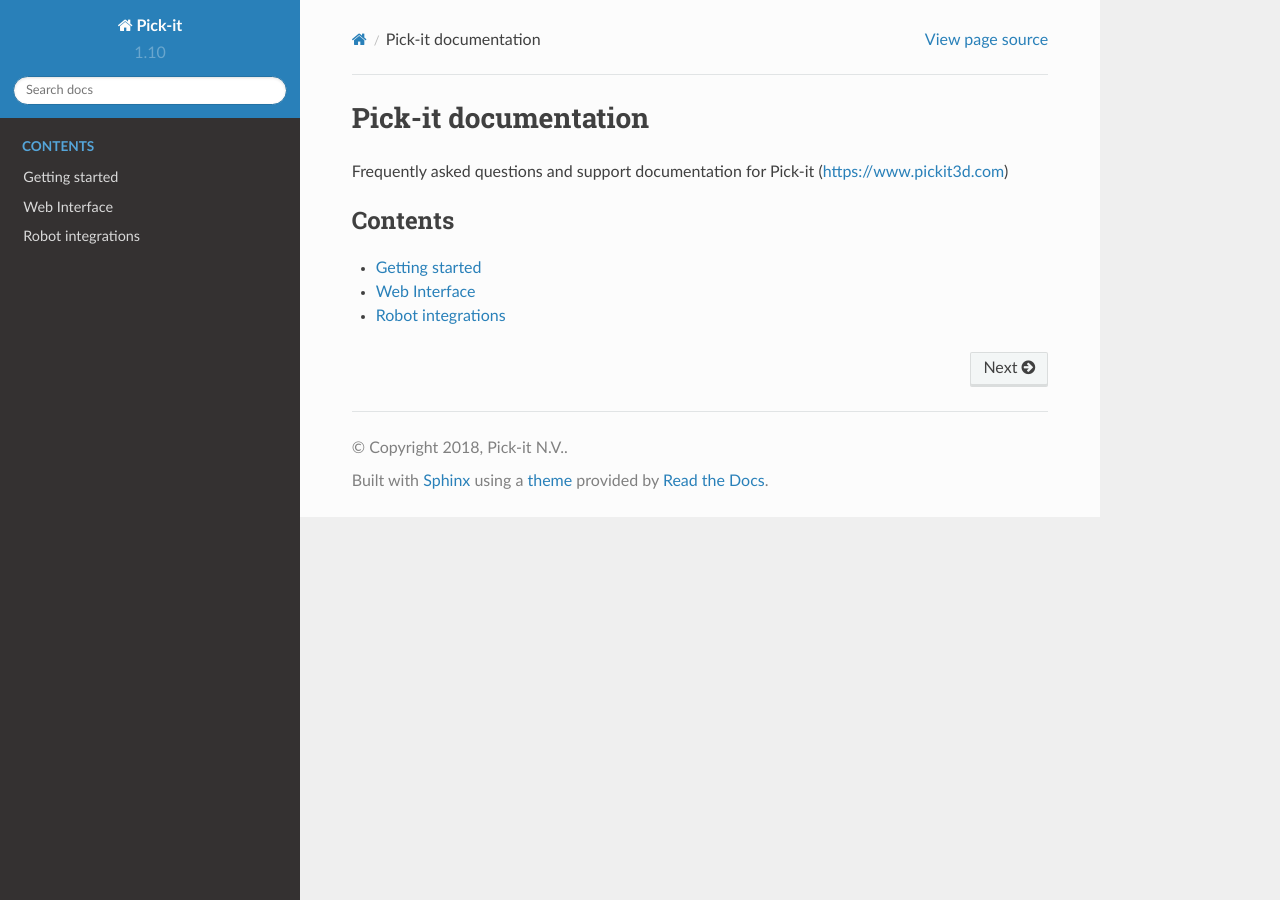
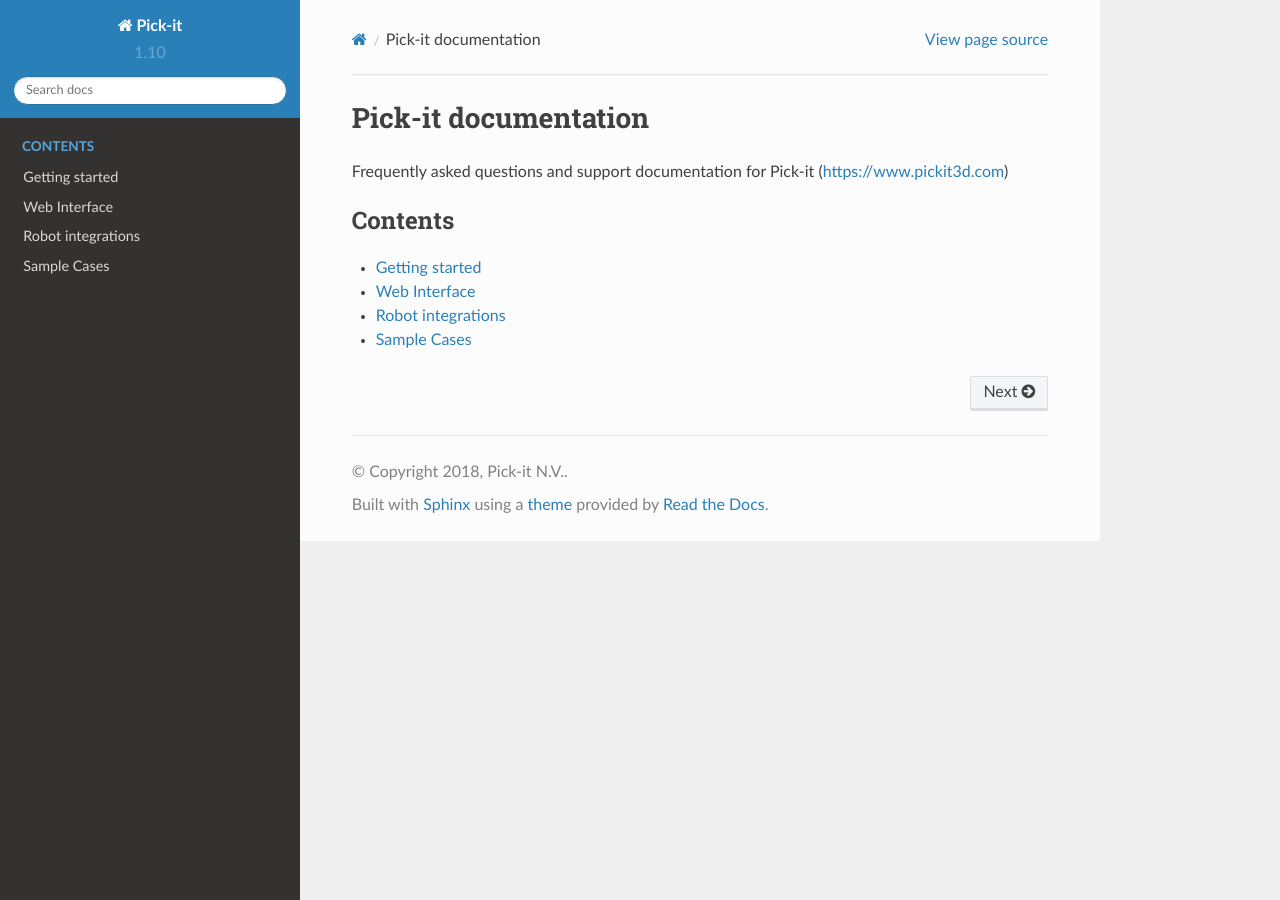
Before and after one commit to yuanshunning/pickit-docs, a Sphinx documentation site: the page built from docs/index.rst, in a window 1280 px wide. Built offline with Sphinx 7.4.7 and the Read the Docs theme 2.0.0, drawn with Linux system fonts in a browser that asks for light colours; pages that are not in the unit, such as notebooks, are missing from menus.

Commit message:
Add preliminary 'Sample cases' section.

```diff
--- a/docs/index.rst
+++ b/docs/index.rst
@@ -10,3 +10,4 @@
   getting_started/index
   web_interface/index
   robots/index
+  sample_cases/index
--- /dev/null
+++ b/docs/sample_cases/index.rst
@@ -0,0 +1,8 @@
+Sample Cases
+============
+
+.. toctree::
+  :glob:
+  :maxdepth: 1
+
+  *
```
